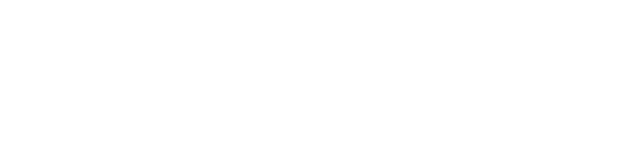
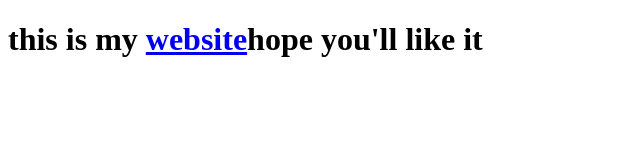
Before and after one commit to aremzy03/Construction-site, a plain HTML site: page construction-site.html in a window 1280 px wide. Shown: the whole page, without its empty margins (0-640 px from the left). Drawn offline with Linux system fonts and the light colour scheme.

Commit message:
commited again

```diff
--- a/construction-site.html
+++ b/construction-site.html
@@ -1,12 +1,16 @@
 <!DOCTYPE html>
 <html lang="en">
+
 <head>
     <meta charset="UTF-8">
     <meta http-equiv="X-UA-Compatible" content="IE=edge">
     <meta name="viewport" content="width=device-width, initial-scale=1.0">
     <title>Document</title>
 </head>
+
 <body>
+    <h1>this is my <a href="construction-website/index.html">website</a>hope you'll like it</h1>
 
 </body>
+
 </html>
```
